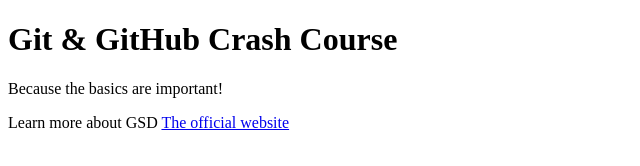
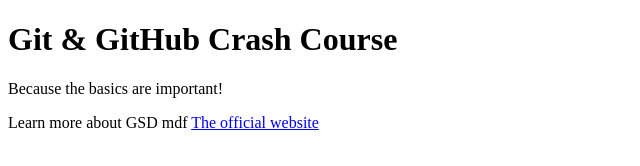
Before and after one commit to SantiagoAlbi/github-practice, a plain HTML site: page index.html in a window 1280 px wide. Shown: the full height of the page, 0-640 px from the left. Drawn offline with Linux system fonts and the light colour scheme.

```diff
--- a/index.html
+++ b/index.html
@@ -9,7 +9,7 @@
   <body>
     <h1>Git & GitHub Crash Course</h1>
     <p>Because the basics are important!</p>
-    <p>Learn more about GSD
+    <p>Learn more about GSD mdf
       <a href="https://git-scm.com/book/en/v2">The official website</a>
     </p>
   </body>
```
